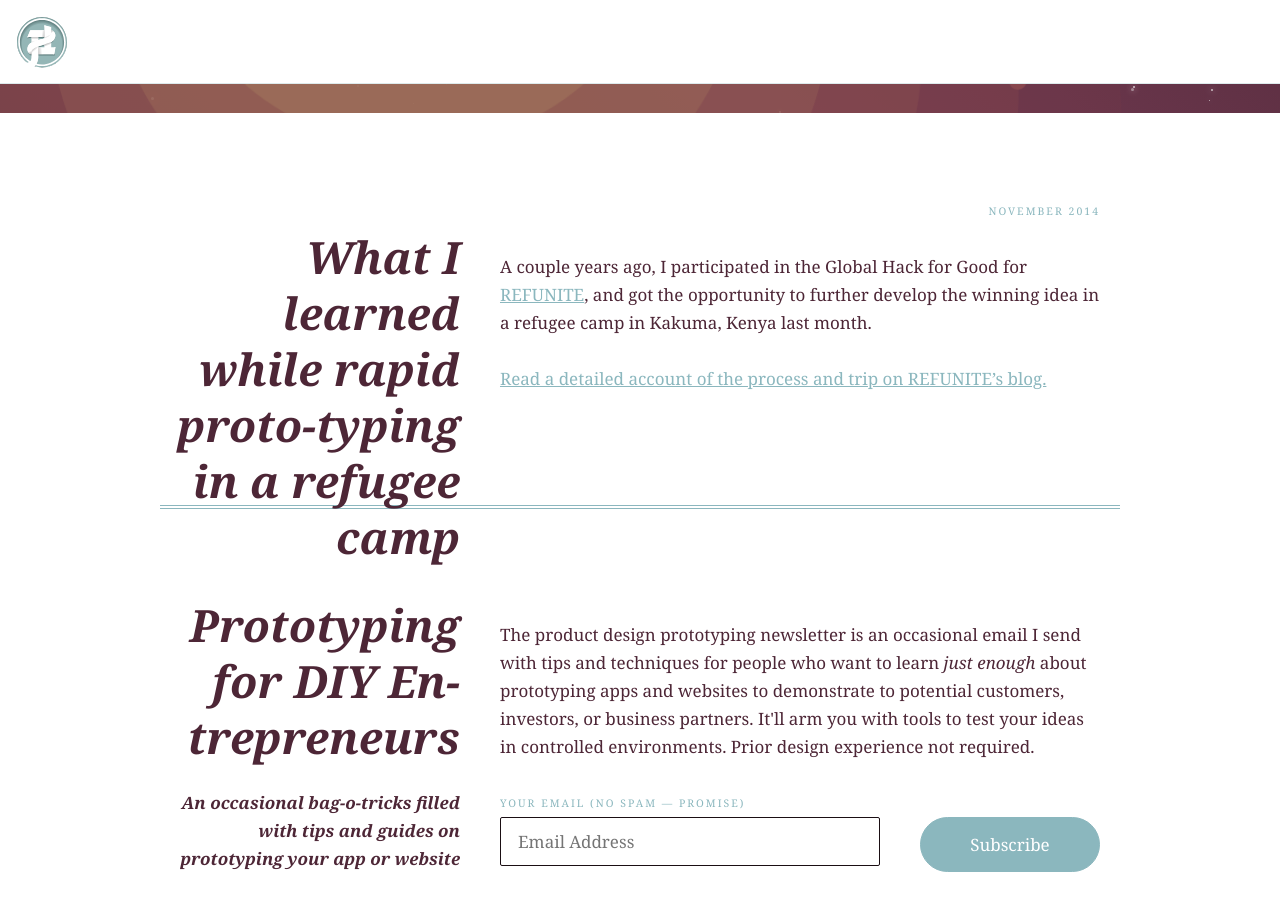
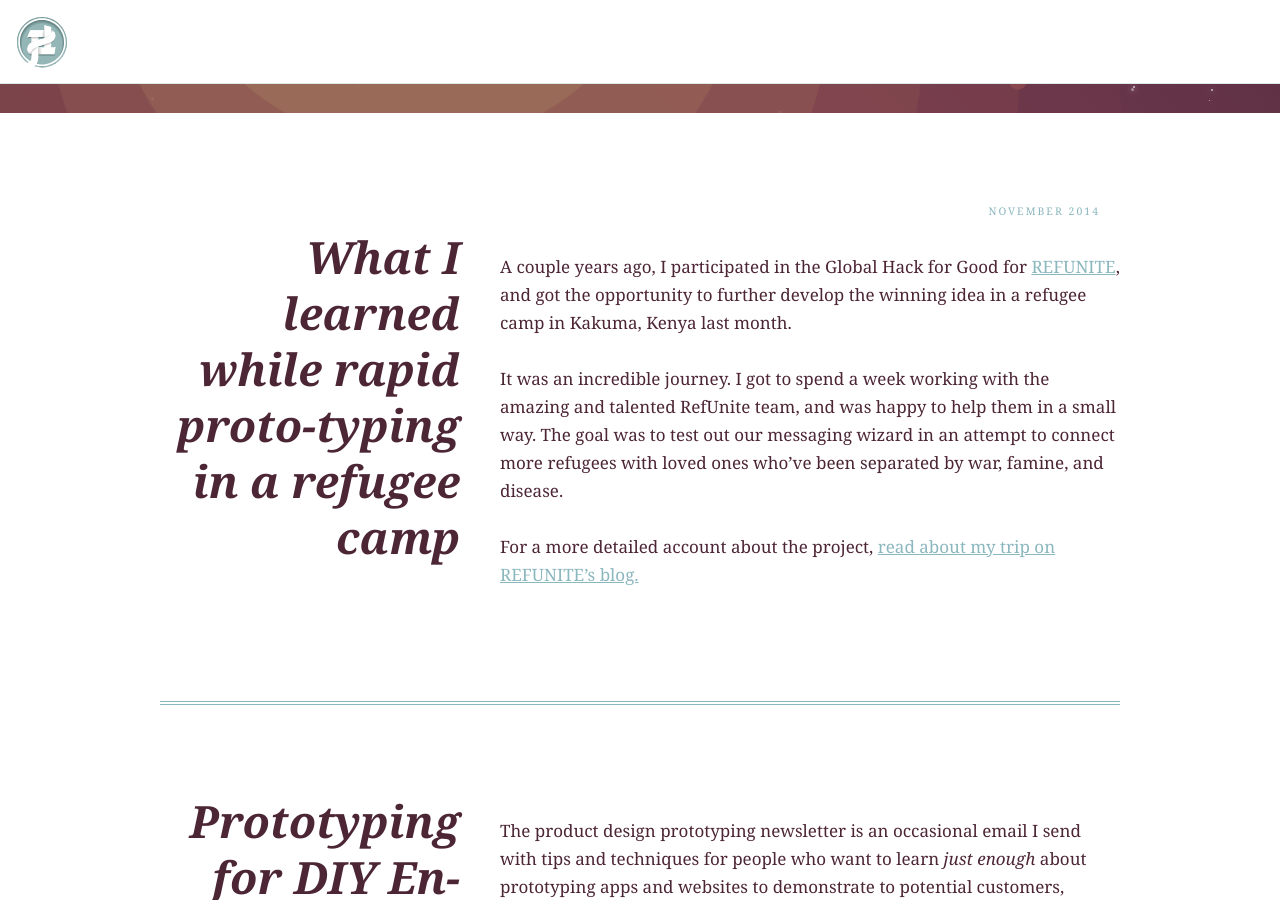
Before and after one commit to zachalbert/zachalbert.com_v6-build, a Jekyll site: the page built from _posts/2014-11-04-what-i-learned-while-rapid-prototyping-in-a-refugee-camp.md, in a window 1280 px wide and 900 px high, scrolled down 787 px. Built offline with Jekyll 4.4.1, drawn with Linux system fonts in a browser that asks for light colours.

Commit message:
Wordsmithing

```diff
--- a/_includes/top-nav.html
+++ b/_includes/top-nav.html
@@ -8,7 +8,7 @@
             <div class="col-xs-12 col-sm-5 col-md-4 link-to-top-wrap">
               <a href="#page" class="link-to-top icon-arrow-up button"></a>
             </div>
-            <div class="col-xs-12 col-sm-7 col-md-8 no-padding">
+            <div class="col-xs-12 col-sm-7 col-md-8 nav-wrap">
               <div class="link-bank">
                 <a href="/work">Work</a><a href="/">Blog</a><a href="#about" class="about internal-link">About</a><a href="#contact" class="contact internal-link">Contact</a>
               </div>
--- a/_posts/2014-11-04-what-i-learned-while-rapid-prototyping-in-a-refugee-camp.md
+++ b/_posts/2014-11-04-what-i-learned-while-rapid-prototyping-in-a-refugee-camp.md
@@ -8,7 +8,9 @@ categories:
 ---
 A couple years ago, I participated in the Global Hack for Good for [REFUNITE][1], and got the opportunity to further develop the winning idea in a refugee camp in Kakuma, Kenya last month.
 
-[Read a detailed account of the process and trip on REFUNITE&#8217;s blog.][2]
+It was an incredible journey. I got to spend a week working with the amazing and talented RefUnite team, and was happy to help them in a small way. The goal was to test out our messaging wizard in an attempt to connect more refugees with loved ones who've been separated by war, famine, and disease.
+
+For a more detailed account about the project, [read about my trip on REFUNITE&#8217;s blog.][2]
 
  [1]: http://www.refunite.org/
  [2]: http://refunite.tumblr.com/post/101827475186/what-i-learned-while-rapid-prototyping-in-a-refugee
--- a/_scss/_breakpoints.scss
+++ b/_scss/_breakpoints.scss
@@ -79,6 +79,11 @@ body {
     right: -40%;
     margin: 0;
   }
+
+  .post_main,
+  .col-main {
+    padding-right: 0;
+  }
 }
 
 @media #{$min-768} {
--- a/_scss/_main.scss
+++ b/_scss/_main.scss
@@ -293,8 +293,6 @@ section {
 }
 
 .link-bank {
-  text-align: right;
-
   a {
     padding: ($line-height + 2px) 18px;
     transition: all 0.35s ease-in-out;
```
Also changed, not shown: 404.html (+43 -1 lines), _posts/2013-02-14-lean-ux-san-francisco-logo-contest.md (+5 -3 lines), _posts/2013-04-13-jpg-images-with-png-transparency.md (+1 -1 lines), css/style.css.
